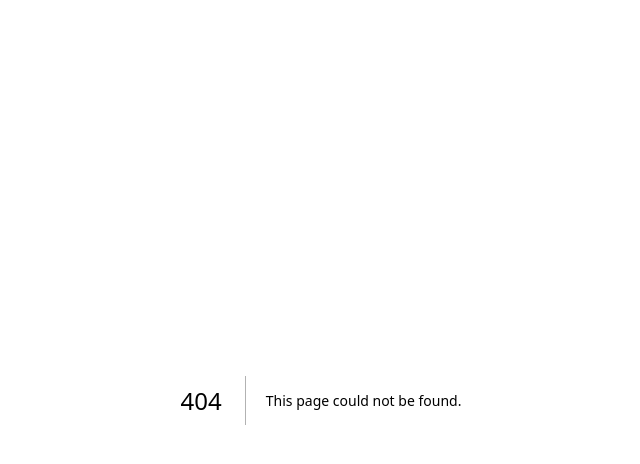
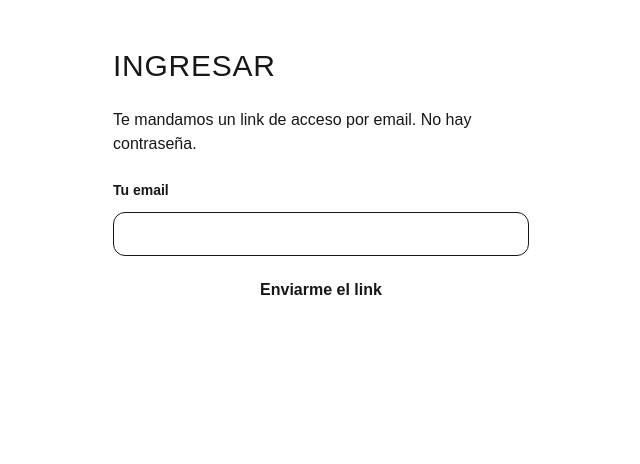
Before and after one commit to matiasnsartori/rifa-pf-femenino, a Next.js app: page /login in a window 1280 px wide. Before the commit this address had no page. Shown: the top 464 px of the page, without its empty margins (319-959 px from the left). Built offline with nearby package versions, Linux system fonts and the light colour scheme.

Commit message:
feat: sesion con proxy y login magic link

```diff
--- /dev/null
+++ b/app/auth/callback/route.ts
@@ -0,0 +1,15 @@
+import { NextResponse, type NextRequest } from "next/server";
+import { createServerSupabase } from "@/lib/supabase/server";
+
+export async function GET(request: NextRequest) {
+  const code = request.nextUrl.searchParams.get("code");
+  const target = new URL(code ? "/panel" : "/login", request.nextUrl.origin);
+
+  if (code) {
+    const supabase = await createServerSupabase();
+    const { error } = await supabase.auth.exchangeCodeForSession(code);
+    if (error) target.pathname = "/login";
+  }
+
+  return NextResponse.redirect(target);
+}
--- /dev/null
+++ b/app/login/login-form.tsx
@@ -0,0 +1,59 @@
+"use client";
+
+import { useState } from "react";
+import { createBrowserSupabase } from "@/lib/supabase/client";
+
+export function LoginForm() {
+  const [email, setEmail] = useState("");
+  const [status, setStatus] = useState<"idle" | "sending" | "sent" | "error">("idle");
+
+  async function send(event: React.FormEvent<HTMLFormElement>) {
+    event.preventDefault();
+    setStatus("sending");
+
+    const supabase = createBrowserSupabase();
+    const { error } = await supabase.auth.signInWithOtp({
+      email: email.trim().toLowerCase(),
+      options: { emailRedirectTo: `${window.location.origin}/auth/callback` },
+    });
+
+    setStatus(error ? "error" : "sent");
+  }
+
+  if (status === "sent") {
+    return (
+      <p className="rounded-2xl border border-border bg-card p-4 text-card-foreground">
+        Te mandamos un link a <strong>{email}</strong>. Abrilo desde este mismo celular.
+      </p>
+    );
+  }
+
+  return (
+    <form onSubmit={send} className="flex w-full flex-col gap-3">
+      <label htmlFor="email" className="text-sm font-semibold">
+        Tu email
+      </label>
+      <input
+        id="email"
+        type="email"
+        required
+        autoComplete="email"
+        value={email}
+        onChange={(event) => setEmail(event.target.value)}
+        className="min-h-[44px] rounded-xl border border-border bg-card px-4 text-card-foreground focus-visible:outline-none focus-visible:ring-2 focus-visible:ring-ring"
+      />
+      <button
+        type="submit"
+        disabled={status === "sending"}
+        className="min-h-[44px] touch-manipulation rounded-xl bg-primary px-4 font-semibold text-primary-foreground disabled:opacity-60 focus-visible:outline-none focus-visible:ring-2 focus-visible:ring-ring"
+      >
+        {status === "sending" ? "Enviando…" : "Enviarme el link"}
+      </button>
+      {status === "error" && (
+        <p role="alert" className="text-sm text-muted-foreground">
+          No se pudo enviar el link. Revisá el email y probá de nuevo.
+        </p>
+      )}
+    </form>
+  );
+}
--- /dev/null
+++ b/app/login/page.tsx
@@ -0,0 +1,13 @@
+import { LoginForm } from "./login-form";
+
+export default function LoginPage() {
+  return (
+    <main className="mx-auto flex w-full max-w-md flex-col gap-6 px-4 py-12">
+      <h1 className="font-display text-3xl uppercase tracking-wide">Ingresar</h1>
+      <p className="text-muted-foreground">
+        Te mandamos un link de acceso por email. No hay contraseña.
+      </p>
+      <LoginForm />
+    </main>
+  );
+}
--- /dev/null
+++ b/lib/session.ts
@@ -0,0 +1,22 @@
+import { createServerSupabase } from "./supabase/server";
+
+export interface CurrentSeller {
+  id: string;
+  displayName: string;
+  isAdmin: boolean;
+}
+
+export async function getCurrentSeller(): Promise<CurrentSeller | null> {
+  const supabase = await createServerSupabase();
+  const { data: auth } = await supabase.auth.getUser();
+  if (!auth.user) return null;
+
+  const { data } = await supabase
+    .from("sellers")
+    .select("id, display_name, is_admin")
+    .eq("user_id", auth.user.id)
+    .maybeSingle();
+
+  if (!data) return null;
+  return { id: data.id, displayName: data.display_name, isAdmin: data.is_admin };
+}
--- /dev/null
+++ b/lib/supabase/client.ts
@@ -0,0 +1,8 @@
+import { createBrowserClient } from "@supabase/ssr";
+
+export function createBrowserSupabase() {
+  return createBrowserClient(
+    process.env.NEXT_PUBLIC_SUPABASE_URL!,
+    process.env.NEXT_PUBLIC_SUPABASE_PUBLISHABLE_KEY!,
+  );
+}
--- /dev/null
+++ b/lib/supabase/proxy.ts
@@ -0,0 +1,26 @@
+import { createServerClient } from "@supabase/ssr";
+import { NextResponse, type NextRequest } from "next/server";
+
+export async function refreshSession(request: NextRequest) {
+  const response = NextResponse.next({ request });
+
+  const supabase = createServerClient(
+    process.env.NEXT_PUBLIC_SUPABASE_URL!,
+    process.env.NEXT_PUBLIC_SUPABASE_PUBLISHABLE_KEY!,
+    {
+      cookies: {
+        getAll() {
+          return request.cookies.getAll();
+        },
+        setAll(cookiesToSet) {
+          cookiesToSet.forEach(({ name, value, options }) =>
+            response.cookies.set(name, value, options),
+          );
+        },
+      },
+    },
+  );
+
+  await supabase.auth.getUser();
+  return response;
+}
--- /dev/null
+++ b/lib/supabase/server.ts
@@ -0,0 +1,27 @@
+import { createServerClient } from "@supabase/ssr";
+import { cookies } from "next/headers";
+
+export async function createServerSupabase() {
+  const cookieStore = await cookies();
+
+  return createServerClient(
+    process.env.NEXT_PUBLIC_SUPABASE_URL!,
+    process.env.NEXT_PUBLIC_SUPABASE_PUBLISHABLE_KEY!,
+    {
+      cookies: {
+        getAll() {
+          return cookieStore.getAll();
+        },
+        setAll(cookiesToSet) {
+          try {
+            cookiesToSet.forEach(({ name, value, options }) =>
+              cookieStore.set(name, value, options),
+            );
+          } catch {
+            // Server Component: las cookies las escribe el proxy.
+          }
+        },
+      },
+    },
+  );
+}
--- /dev/null
+++ b/proxy.ts
@@ -0,0 +1,10 @@
+import type { NextRequest } from "next/server";
+import { refreshSession } from "./lib/supabase/proxy";
+
+export async function proxy(request: NextRequest) {
+  return refreshSession(request);
+}
+
+export const config = {
+  matcher: "/((?!_next/static|_next/image|favicon.ico|icons|manifest.webmanifest).*)",
+};
```
Also changed, not shown: 1 other file (tests, documents, lock files or other folders).
